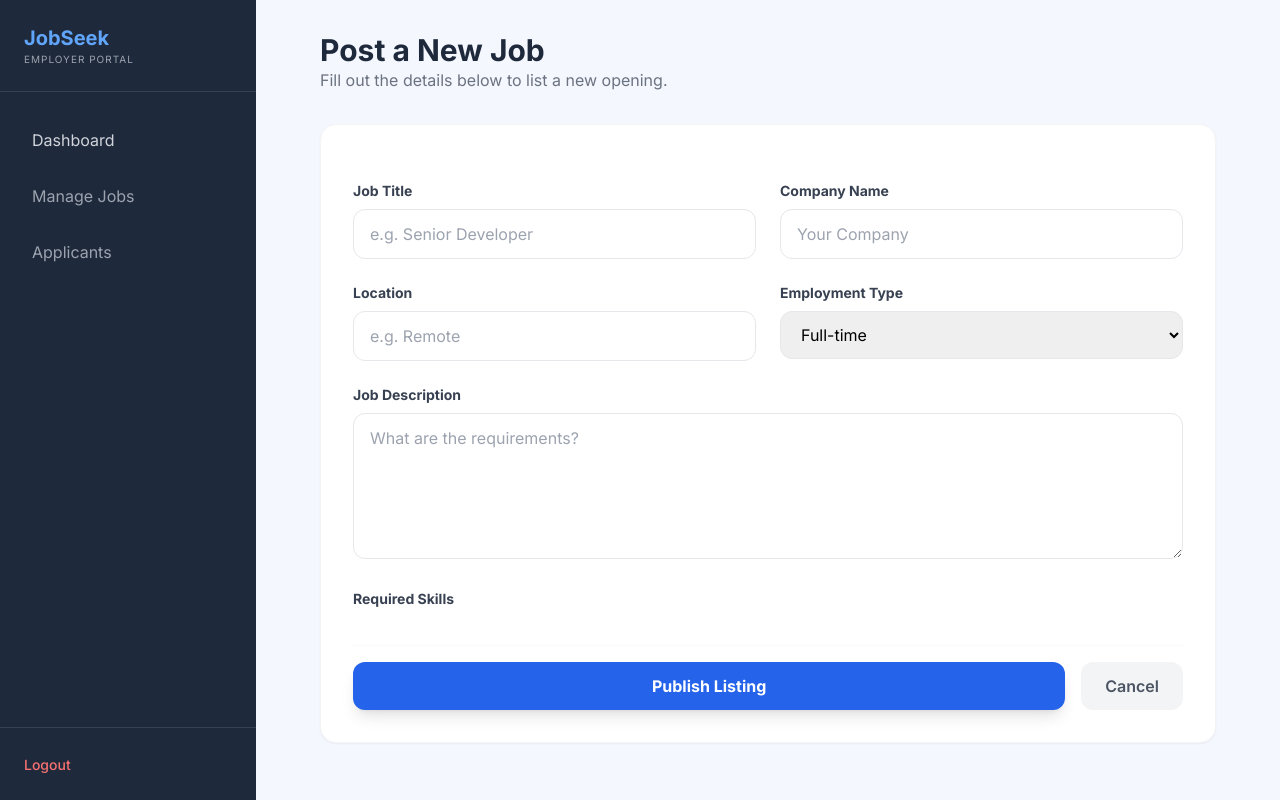
After one commit to archie012526/ads_django1, a Django app: page /employers/employerpost_job/ in a window 1280 px wide. The commit adds this page. Run offline with Django 5.2, Linux system fonts and the light colour scheme; a user stored in the database is signed in; data that the repository does not hold is empty; some libraries are stand-ins or nearby versions.

Commit message:
added post job for employers

```diff
--- a/mysite/main/forms.py
+++ b/mysite/main/forms.py
@@ -1,7 +1,7 @@
 from django import forms
 from django.contrib.auth.models import User
 from django.contrib.auth.forms import UserCreationForm
-from .models import Profile, Skill, Job, Post, JobApplication
+from .models import Profile, Skill, Job, Post, JobApplication, SkillTag
 
 
 class UserForm(forms.ModelForm):
@@ -157,3 +157,20 @@ class SignUpForm(UserCreationForm):
             "class": "form-input",
             "placeholder": "Confirm password"
         })
+
+
+class JobPostForm(forms.ModelForm):
+    # This allows employers to select multiple skills
+    skills = forms.ModelMultipleChoiceField(
+        queryset=SkillTag.objects.all(),
+        widget=forms.CheckboxSelectMultiple,
+        required=False
+    )
+
+    class Meta:
+        model = Job
+        fields = ['title', 'company_name', 'description', 'location', 'employment_type', 'working_schedule', 'skills']
+        widgets = {
+            'description': forms.Textarea(attrs={'rows': 5, 'placeholder': 'Describe the role...'}),
+            'title': forms.TextInput(attrs={'placeholder': 'e.g. Senior Python Developer'}),
+        }
--- a/mysite/main/templates/employers/base_employer.html
+++ b/mysite/main/templates/employers/base_employer.html
@@ -10,14 +10,14 @@
 </head>
 <body class="bg-[#f4f7fe]">
     <div class="flex min-h-screen">
-        <aside class="w-64 bg-[#1e293b] text-white flex flex-col fixed h-full">
+        <aside class="w-64 bg-[#1e293b] text-white flex flex-col fixed h-full z-10">
             <div class="p-6 border-b border-gray-700">
-                <h1 class="text-xl font-bold flex items-center gap-2">JobSeek</h1>
+                <h1 class="text-xl font-bold flex items-center gap-2 text-blue-400">JobSeek</h1>
                 <p class="text-[10px] text-gray-400 uppercase tracking-widest">Employer Portal</p>
             </div>
 
             <nav class="flex-1 px-4 py-6 space-y-2">
-                <a href="{% url 'employer_dashboard' %}" class="flex items-center gap-3 bg-[#2d3a4f] text-white px-4 py-3 rounded-lg">
+                <a href="{% url 'employer_dashboard' %}" class="flex items-center gap-3 text-gray-300 hover:bg-[#2d3a4f] hover:text-white px-4 py-3 rounded-lg transition">
                     Dashboard
                 </a>
                 <a href="#" class="flex items-center gap-3 text-gray-400 hover:text-white px-4 py-3 rounded-lg transition">
@@ -33,7 +33,7 @@
             </div>
         </aside>
 
-        <main class="flex-1 ml-64 p-8">
+        <main class="flex-1 ml-64 p-8 min-h-screen">
             {% block content %}
             {% endblock %}
         </main>
--- /dev/null
+++ b/mysite/main/templates/employers/employerpost_job.html
@@ -0,0 +1,73 @@
+{% extends "employers/base_employer.html" %}
+
+{% block title %}Post a New Job | JobSeek{% endblock %}
+
+{% block content %}
+<div class="max-w-4xl mx-auto">
+    <div class="mb-8">
+        <h2 class="text-3xl font-bold text-[#1e293b]">Post a New Job</h2>
+        <p class="text-gray-500">Fill out the details below to list a new opening.</p>
+    </div>
+
+    <form method="POST" class="bg-white p-8 rounded-2xl shadow-sm border border-gray-100 space-y-6">
+        {% csrf_token %}
+
+        <div class="grid grid-cols-1 md:grid-cols-2 gap-6">
+            <div class="col-span-1">
+                <label class="block text-sm font-bold text-gray-700 mb-2">Job Title</label>
+                <input type="text" name="title" placeholder="e.g. Senior Developer" required
+                    class="w-full px-4 py-3 rounded-xl border border-gray-200 focus:ring-2 focus:ring-blue-500 outline-none transition">
+            </div>
+
+            <div class="col-span-1">
+                <label class="block text-sm font-bold text-gray-700 mb-2">Company Name</label>
+                <input type="text" name="company_name" placeholder="Your Company"
+                    class="w-full px-4 py-3 rounded-xl border border-gray-200 focus:ring-2 focus:ring-blue-500 outline-none transition">
+            </div>
+
+            <div class="col-span-1">
+                <label class="block text-sm font-bold text-gray-700 mb-2">Location</label>
+                <input type="text" name="location" placeholder="e.g. Remote" required
+                    class="w-full px-4 py-3 rounded-xl border border-gray-200 focus:ring-2 focus:ring-blue-500 outline-none transition">
+            </div>
+
+            <div class="col-span-1">
+                <label class="block text-sm font-bold text-gray-700 mb-2">Employment Type</label>
+                <select name="employment_type" class="w-full px-4 py-3 rounded-xl border border-gray-200 outline-none focus:ring-2 focus:ring-blue-500">
+                    <option value="FULLTIME">Full-time</option>
+                    <option value="PARTTIME">Part-time</option>
+                    <option value="CONTRACT">Contract</option>
+                </select>
+            </div>
+        </div>
+
+        <div>
+            <label class="block text-sm font-bold text-gray-700 mb-2">Job Description</label>
+            <textarea name="description" rows="5" required
+                class="w-full px-4 py-3 rounded-xl border border-gray-200 focus:ring-2 focus:ring-blue-500 outline-none transition"
+                placeholder="What are the requirements?"></textarea>
+        </div>
+
+        <div>
+            <label class="block text-sm font-bold text-gray-700 mb-3">Required Skills</label>
+            <div class="grid grid-cols-2 md:grid-cols-4 gap-3">
+                {% for skill in skills %}
+                <label class="flex items-center space-x-2 p-2 border border-gray-50 rounded-lg hover:bg-gray-50 cursor-pointer">
+                    <input type="checkbox" name="skills" value="{{ skill.id }}" class="w-4 h-4 text-blue-600">
+                    <span class="text-sm text-gray-600">{{ skill.name }}</span>
+                </label>
+                {% endfor %}
+            </div>
+        </div>
+
+        <div class="flex items-center gap-4 pt-4 border-t border-gray-50">
+            <button type="submit" class="flex-1 bg-blue-600 hover:bg-blue-700 text-white font-bold py-3 rounded-xl shadow-lg transition transform hover:-translate-y-0.5">
+                Publish Listing
+            </button>
+            <a href="{% url 'employer_dashboard' %}" class="px-6 py-3 bg-gray-100 text-gray-600 font-semibold rounded-xl hover:bg-gray-200 transition">
+                Cancel
+            </a>
+        </div>
+    </form>
+</div>
+{% endblock %}
--- a/mysite/main/urls.py
+++ b/mysite/main/urls.py
@@ -86,7 +86,7 @@ urlpatterns = [
     path("admin-panel/jobs/<int:job_id>/delete/", views.delete_job, name="delete_job"),
 
     # Employer Section
-    path("employer/dashboard/", views.employer_dashboard, name="employer_dashboard"),
-    path("employer/jobs/", views.manage_jobs, name="manage_jobs"),
-    path("employer/post-job/", views.post_job, name="post_job"),
+    path("employers/dashboard/", views.employer_dashboard, name="employer_dashboard"),
+    path("employers/jobs/", views.manage_jobs, name="manage_jobs"),
+    path("employers/employerpost_job/", views.employerpost_job, name="employerpost_job"),
 ]
--- a/mysite/main/views.py
+++ b/mysite/main/views.py
@@ -115,12 +115,16 @@ def delete_job(request, job_id):
 
 @login_required
 def employer_dashboard(request):
-    # Filter by 'user' as defined in your model
+    # Fetch only jobs posted by the logged-in user
     my_jobs = Job.objects.filter(user=request.user).order_by('-created_at')
 
+    # You can also fetch recent applications here later
+    # recent_applications = JobApplication.objects.filter(job__user=request.user)[:5]
+
     context = {
-        "active_jobs_count": my_jobs.count(), # You can add an is_approved field later if needed
-        "recent_jobs": my_jobs[:5],
+        'my_jobs': my_jobs,
+        'active_jobs_count': my_jobs.count(),
+        # 'recent_apps': recent_applications,
     }
     return render(request, "employers/dashboard.html", context)
 
@@ -130,7 +134,7 @@ def manage_jobs(request):
     return render(request, "employers/manage_jobs.html", {"jobs": my_jobs})
 
 @login_required
-def post_job(request):
+def employerpost_job(request):
     if request.method == "POST":
         # Extract data from the form
         title = request.POST.get('title')
@@ -160,7 +164,7 @@ def post_job(request):
 
     # Get skills to show in the form dropdown
     all_skills = SkillTag.objects.all()
-    return render(request, "employers/post_job.html", {"skills": all_skills})
+    return render(request, "employers/employerpost_job.html", {"skills": all_skills})
 
 # ============================
 # LANDING / STATIC
```
Also changed, not shown: mysite/main/templates/employers/dashboard.html (+39 -13 lines), mysite/main/templates/employers/post_job.html (deleted, +0 -68 lines), mysite/db.sqlite3.
